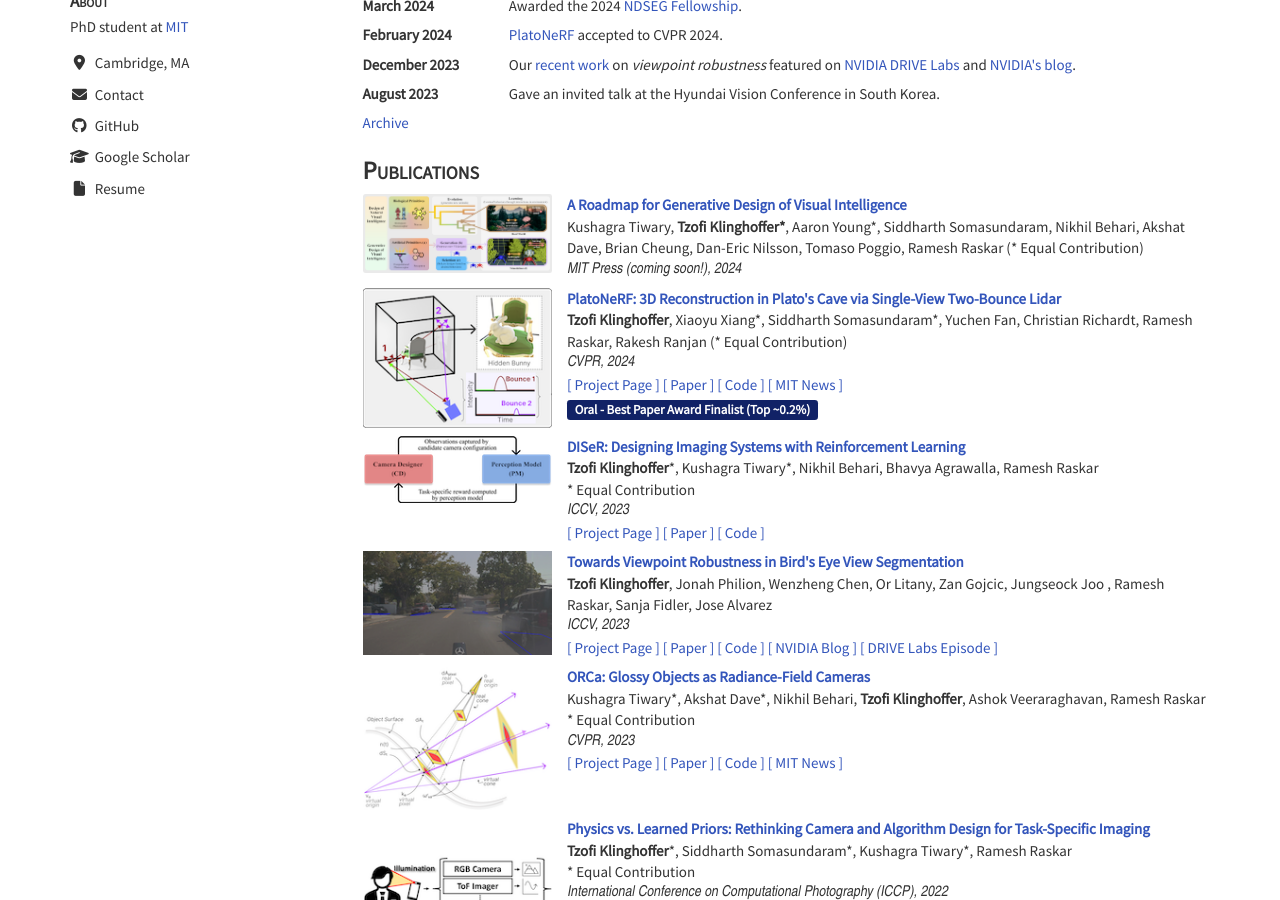
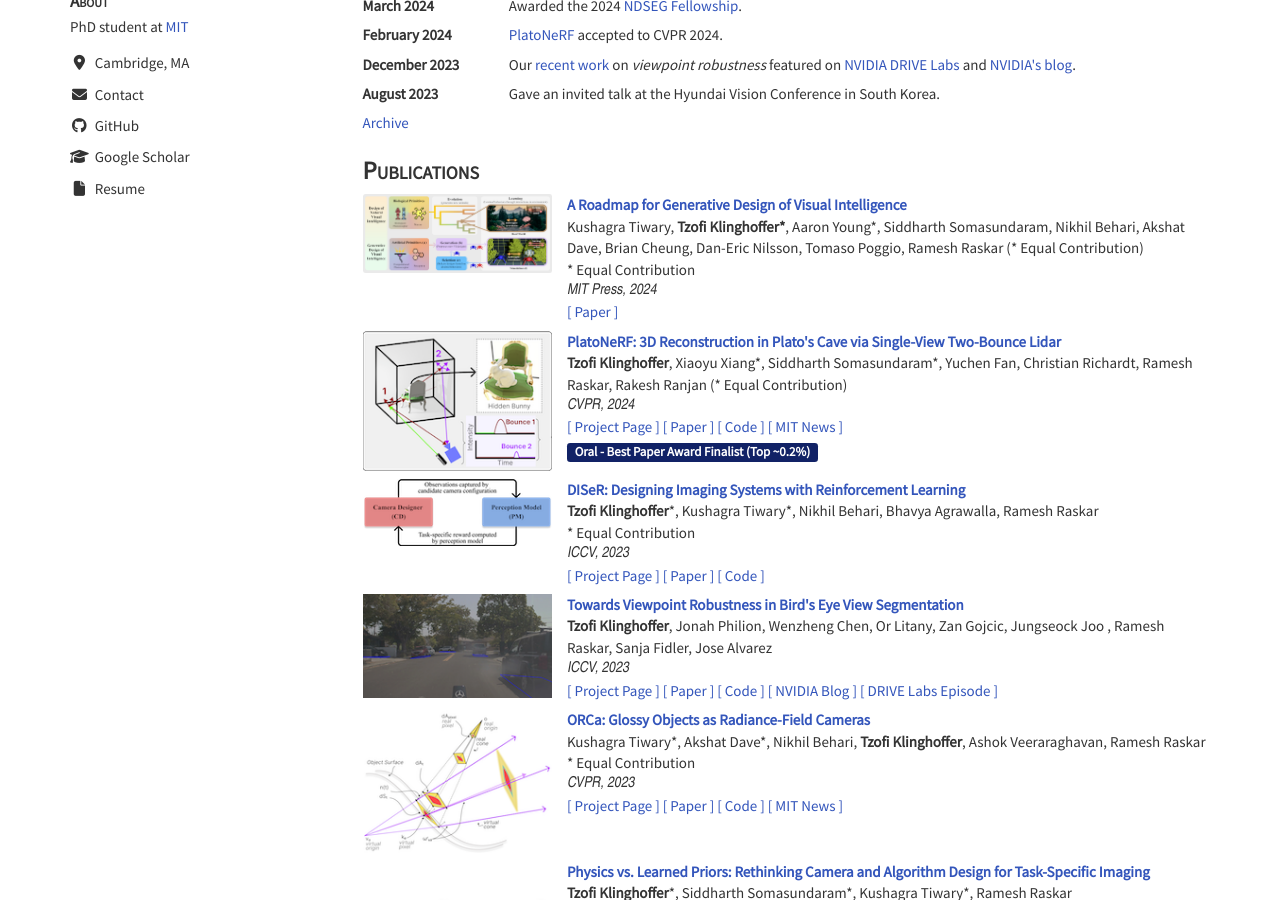
Before and after one commit to tzofi/tzofi.github.io, a Jekyll site: the page built from index.html, in a window 1280 px wide and 900 px high, scrolled down 389 px. Built offline with Jekyll 4.4.1, drawn with Linux system fonts in a browser that asks for light colours; nearby versions of some CDN libraries.

Commit message:
Update publications.json

```diff
--- a/_data/publications.json
+++ b/_data/publications.json
@@ -3,8 +3,12 @@
 		"id": "genvi2024",
 		"title": "A Roadmap for Generative Design of Visual Intelligence",
 		"authors": ["Kushagra Tiwary, <b>Tzofi Klinghoffer*</b>", "Aaron Young*", "Siddharth Somasundaram", "Nikhil Behari", "Akshat Dave", "Brian Cheung", "Dan-Eric Nilsson", "Tomaso Poggio", "Ramesh Raskar (* Equal Contribution)"],
-		"venue": "MIT Press (coming soon!)",
-		"date": "2024"
+		"venue": "MIT Press",
+		"date": "2024",
+		"links" : [
+			{"type": "link", "name": "Paper", "target": "https://mit-genai.pubpub.org/pub/bcfcb6lu"}
+		],
+        "notes": "* Equal Contribution"
 	},
 	{
 		"id": "platonerf2023",
```
